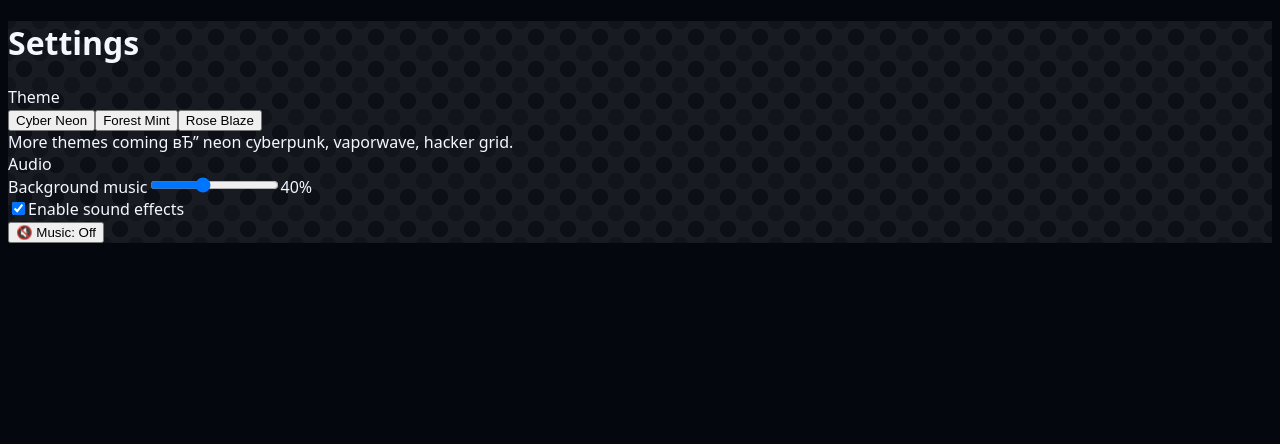
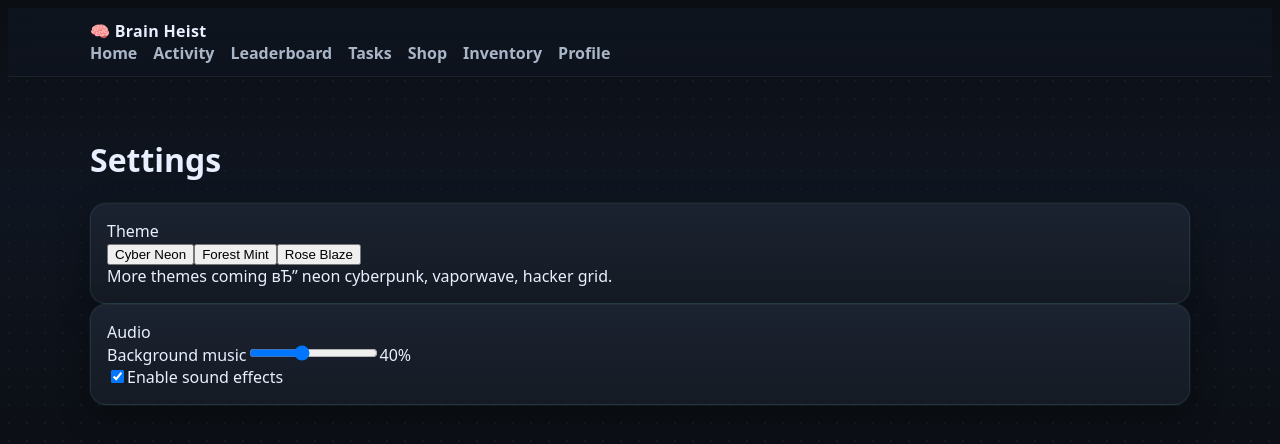
Before and after one commit to mrmemo87-cell/brain-heist, a Next.js app: page /settings in a window 1280 px wide. Shown: the top 444 px of the page. Built offline with nearby package versions, Linux system fonts and the light colour scheme.

Commit message:
layout: restore header; css: emoji-safe font + higher contrast; bg-grid

```diff
--- a/app/globals.css
+++ b/app/globals.css
@@ -1,11 +1,42 @@
+:root{
+  --c-bg:#0c0f13;
+  --c-surface:#1a1f27;
+  --c-card:#222a35;
+  --c-text:#e8f0ff;
+  --c-muted:#a9b6c7;
+  --ring:0 0 0 2px rgba(0,255,255,.25), 0 0 20px rgba(0,255,255,.15);
+  --font-ui: system-ui,-apple-system,"Segoe UI",Roboto,"Noto Sans","Helvetica Neue",
+             "Apple Color Emoji","Segoe UI Emoji","Noto Color Emoji",sans-serif;
+}
 
-/* contrast hotfix */
-:root{
-  --c-bg: #0b0f1a;        /* darker background */
-  --c-fg: #f5f9ff;        /* bright text */
-  --c-fg-muted:#bfd6ff;   /* secondary text */
+/* background dots + gradient */
+body.bg-grid{
+  background: radial-gradient(#161b22 1px, transparent 1px) 0 0/18px 18px,
+              linear-gradient(180deg, #0b0e13 0%, #0f1520 40%, #0b0e13 100%);
+  color: var(--c-text);
+  font-family: var(--font-ui);
+  -webkit-font-smoothing: antialiased; text-rendering: optimizeLegibility;
 }
-html,body{ background:var(--c-bg); color:var(--c-fg); }
 
-.neon-card{ color:var(--c-fg); background:rgba(255,255,255,.06); border-color:rgba(255,255,255,.18); }
-.neon-muted{ color:var(--c-fg-muted); }
+/* layout */
+.bh-header{ position: sticky; top:0; z-index:50; backdrop-filter:saturate(1.2) blur(8px);
+  background: linear-gradient(180deg, rgba(15,21,32,.85), rgba(15,21,32,.65));
+  border-bottom:1px solid rgba(255,255,255,.06);
+}
+.bh-shell{ max-width:1100px; margin-inline:auto; padding:12px 20px; }
+.bh-logo{ font-weight:800; letter-spacing:.3px; }
+.bh-nav{ display:flex; gap:16px; flex-wrap:wrap; }
+.bh-nav a{ color:var(--c-muted); text-decoration:none; font-weight:600; }
+.bh-nav a:hover{ color:var(--c-text); text-shadow:0 0 8px rgba(0,255,255,.35); }
+.bh-main{ padding:28px 0 60px; }
+
+/* generic card helper (use on pages that need contrast) */
+.card{
+  background: linear-gradient(180deg, #1b2230, #151b24);
+  border:1px solid rgba(255,255,255,.07);
+  border-radius:16px; padding:16px;
+  box-shadow: 0 0 0 1px rgba(0,255,255,.06), 0 10px 30px rgba(0,0,0,.35);
+}
+
+/* make sure emoji render properly across OS */
+.emoji{ font-family: "Apple Color Emoji","Segoe UI Emoji","Noto Color Emoji", var(--font-ui); }
--- a/app/layout.tsx
+++ b/app/layout.tsx
@@ -1,18 +1,30 @@
-import "@/styles/neon.css";
+import "./globals.css";
+import Link from "next/link";
 import type { Metadata } from "next";
-import AudioController from "@/components/AudioController";
 
-export const metadata: Metadata = {
-  title: "Brain Heist",
-  description: "Neon hacker vibes.",
-};
+export const metadata: Metadata = { title: "Brain Heist" };
 
 export default function RootLayout({ children }: { children: React.ReactNode }) {
   return (
     <html lang="en">
-      <body className="min-h-screen bg-grid" suppressHydrationWarning>
-        {children}
-        <AudioController />
+      <body className="min-h-screen bg-grid text-[var(--c-text)]">
+        <header className="bh-header">
+          <div className="bh-shell">
+            <div className="bh-logo">🧠 Brain Heist</div>
+            <nav className="bh-nav">
+              <Link href="/">Home</Link>
+              <Link href="/activity">Activity</Link>
+              <Link href="/leaderboard">Leaderboard</Link>
+              <Link href="/tasks">Tasks</Link>
+              <Link href="/shop">Shop</Link>
+              <Link href="/inventory">Inventory</Link>
+              <Link href="/profile">Profile</Link>
+            </nav>
+          </div>
+        </header>
+        <main className="bh-main">
+          <div className="bh-shell">{children}</div>
+        </main>
       </body>
     </html>
   );
```
